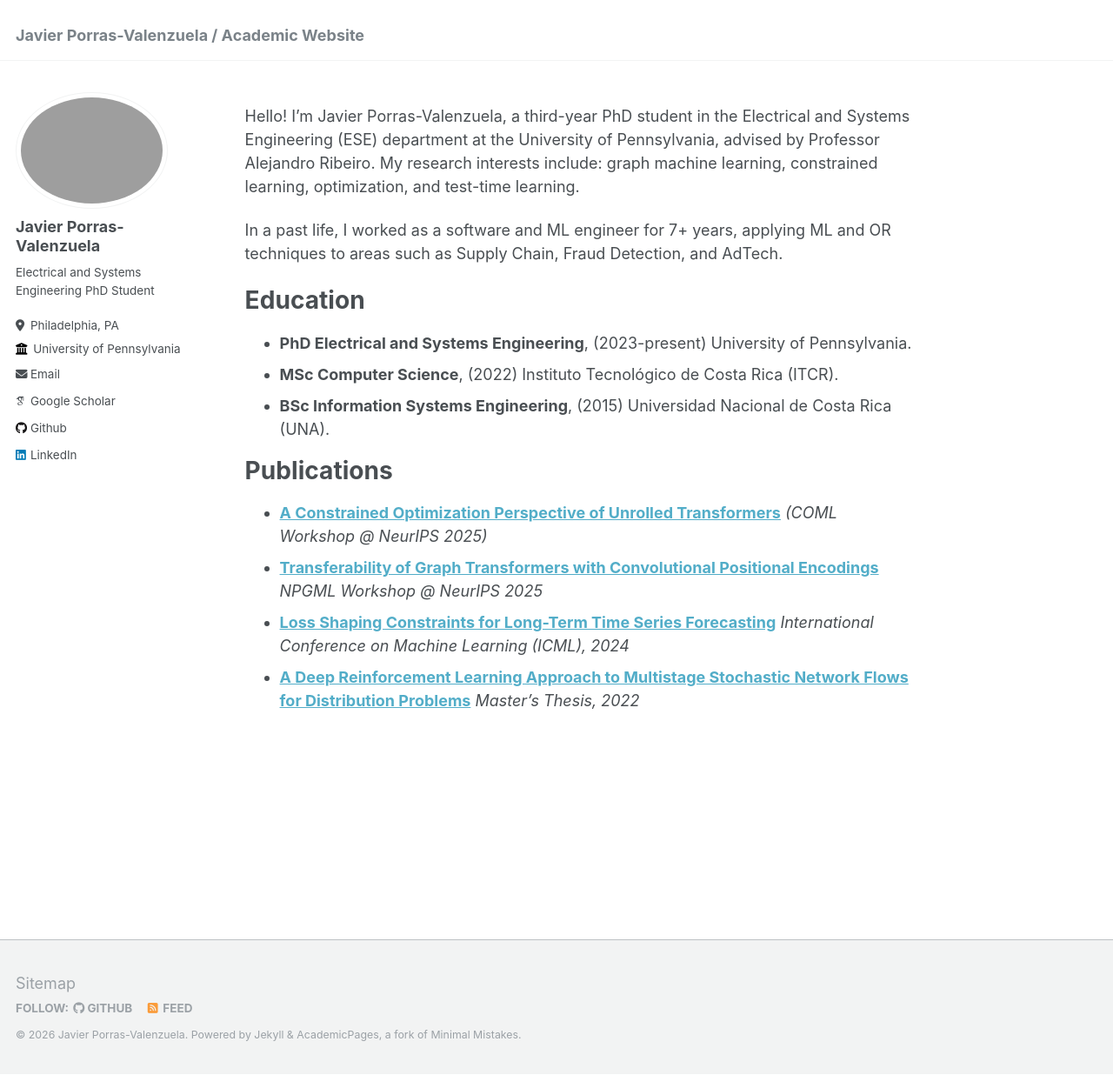
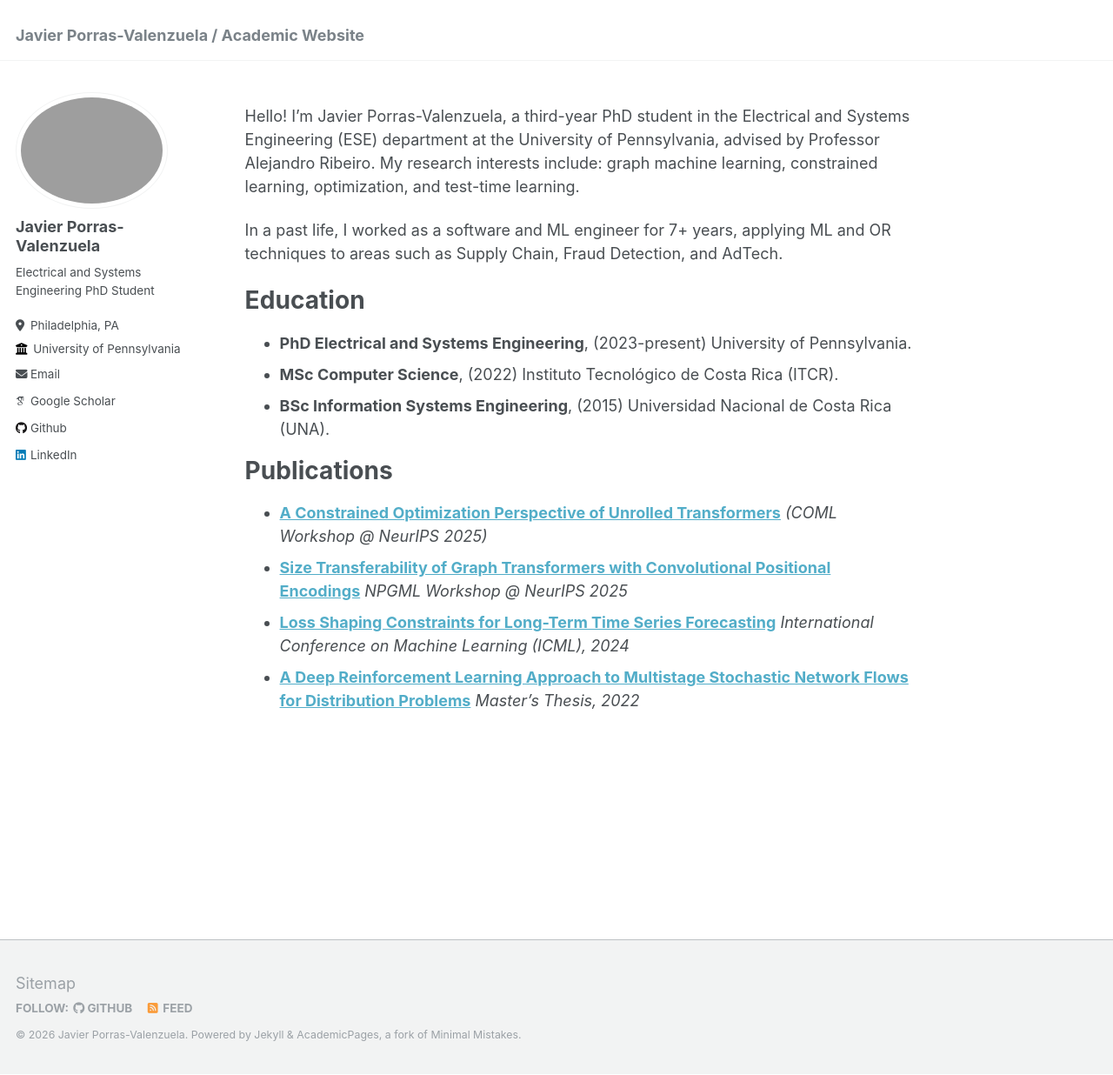
Before and after one commit to jotaporras/jotaporras.github.io, a Jekyll site: the page built from _pages/about.md, in a window 1280 px wide and 1236 px high. Shown: the whole window at 87% size. Built offline with Jekyll 4.4.1, drawn with Linux system fonts in a browser that asks for light colours; some web fonts are replaced.

Commit message:
Add GT arxiv

```diff
--- a/_pages/about.md
+++ b/_pages/about.md
@@ -21,6 +21,6 @@ Publications
 ======
 
 - **[A Constrained Optimization Perspective of Unrolled Transformers](https://arxiv.org/abs/2601.17257)** *(COML Workshop @ NeurIPS 2025)*
-- **[Transferability of Graph Transformers with Convolutional Positional Encodings](https://openreview.net/forum?id=IipbtUXf88#discussion)** *NPGML Workshop @ NeurIPS 2025*
+- **[Size Transferability of Graph Transformers with Convolutional Positional Encodings](https://arxiv.org/pdf/2602.15239)** *NPGML Workshop @ NeurIPS 2025*
 - **[Loss Shaping Constraints for Long-Term Time Series Forecasting](https://arxiv.org/abs/2402.09373)** *International Conference on Machine Learning (ICML), 2024*
 - **[A Deep Reinforcement Learning Approach to Multistage Stochastic Network Flows for Distribution Problems](https://repositoriotec.tec.ac.cr/bitstream/handle/2238/13949/TF9360_BIB307896_Javier_Porras_Valenzuela.pdf?sequence=1&isAllowed=y)** *Master's Thesis, 2022*
```
